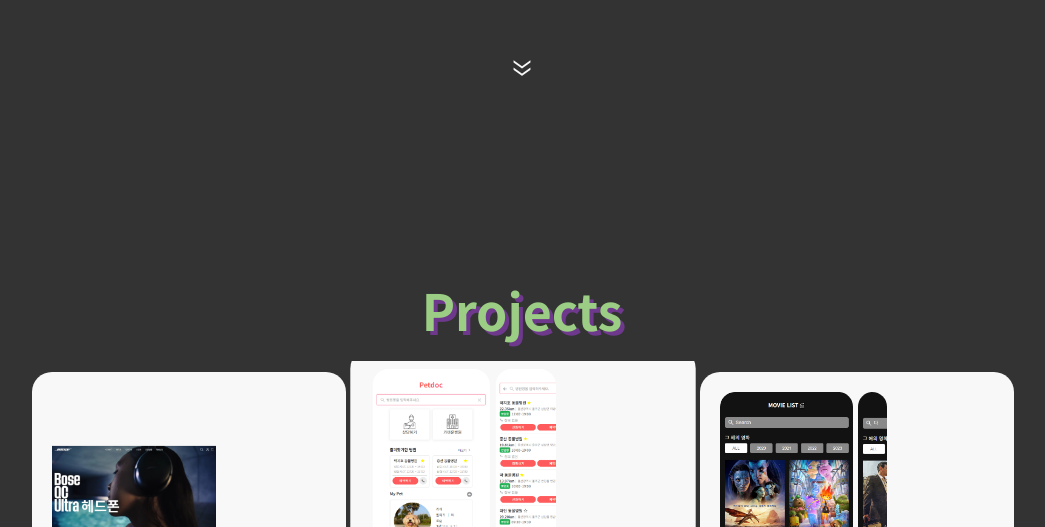
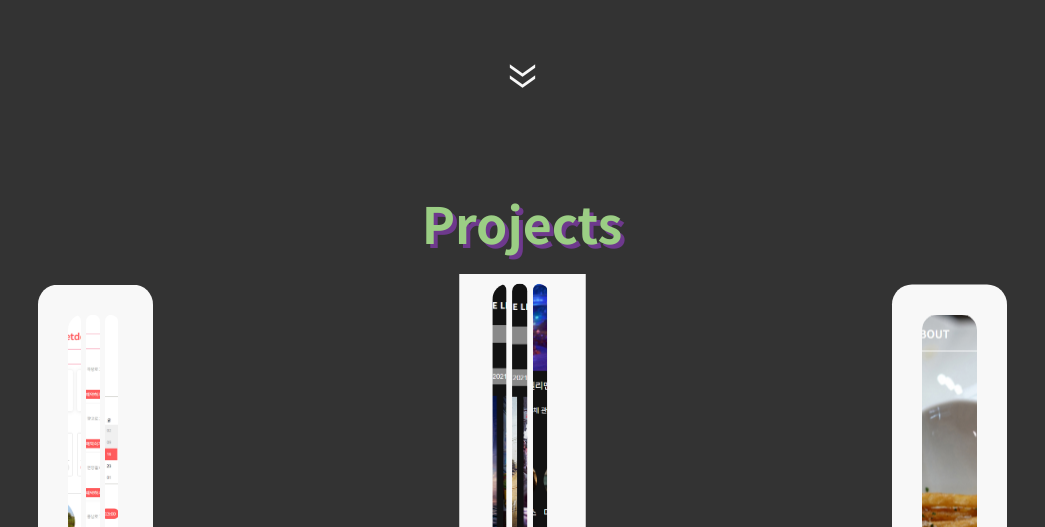
Before and after one commit to dada-see/dana-portfolio, a React (Create React App) app: page / in a window 1280 px wide. Shown: the part 2273-2800 px from the top of the page, without its empty margins (118-1163 px from the left). Built offline with nearby package versions, Linux system fonts and the light colour scheme.

Commit message:
0227 수정2

```diff
--- a/src/component/MyProjects.js
+++ b/src/component/MyProjects.js
@@ -7,12 +7,15 @@ import { Link } from 'react-scroll';
 const MyProjects = () => {
     const settings = {
         className: "center",
+        dots: true,
         arrows: false,
         centerMode: true,
         infinite: true,
         centerPadding: "0",
         slidesToShow: 3,
         speed: 500,
+        autoplay: true,
+        autoplaySpeed: 4000,
         responsive: [
             {
                 breakpoint: 1239,
--- a/src/styles/myProjects.scss
+++ b/src/styles/myProjects.scss
@@ -3,6 +3,8 @@ $html: '../../public/img/icons/icon_html.png';
 $css: '../../public/img/icons/icon_css.png';
 $figma: '../../public/img/icons/icon_figma.png';
 $github: '../../public/img/icons/icon_github.png';
+$githubBK: '../../public/img/icons/icon_github_bk.png';
+$githubGR: '../../public/img/icons/icon_github_gr.png';
 $js: '../../public/img/icons/icon_javascript.png';
 $jqueryBK: '../../public/img/icons/icon_jquery_bk.png';
 $jqueryWH: '../../public/img/icons/icon_jquery_wh.png';
@@ -47,6 +49,7 @@ $ts: '../../public/img/icons/icon_typescript.png';
     padding: 20px 0;
     margin: 0 auto 80px;
     box-sizing: border-box;
+
     .myProjects_wrap {
         width: 100%;
         position: relative;
@@ -70,10 +73,11 @@ $ts: '../../public/img/icons/icon_typescript.png';
                     height: auto;
                     overflow: hidden;
                     border-radius: 15px;
+                    margin-bottom: 10px;
+
                     img {
                         width: 100%;
                         height: auto;
-                        margin-bottom: 10px;
                         border-radius: 15px;
                     }
                 }
@@ -118,9 +122,15 @@ $ts: '../../public/img/icons/icon_typescript.png';
                             margin-left: 5px;
 
                             a {
-                                img {
-                                    width: 28px;
-                                    height: auto;
+                                .github_icon {
+                                    display: block;
+                                    width: 100%;
+                                    height: 100%;
+                                    text-indent: -999999px;
+                                    background-image: url($githubBK);
+                                    background-repeat: no-repeat;
+                                    background-size: 27px auto;
+                                    background-position: center;
                                 }
                             }
                         }
@@ -137,7 +147,8 @@ $ts: '../../public/img/icons/icon_typescript.png';
             }
         }
 
-        .Project.pj1, .Project.pj6 {
+        .Project.pj1,
+        .Project.pj6 {
             .project_wrap {
                 padding: 20px 15px 20px 20px;
 
@@ -171,9 +182,7 @@ $ts: '../../public/img/icons/icon_typescript.png';
                 margin: 0 auto;
 
                 .photo {
-                    img {
-                        margin-bottom: 15px;
-                    }
+                    margin-bottom: 15px;
                 }
 
                 .titleBox {
@@ -213,9 +222,8 @@ $ts: '../../public/img/icons/icon_typescript.png';
 
                         .portfolioGit {
                             a {
-                                img {
-                                    width: 35px;
-                                    height: auto;
+                                .github_icon {
+                                    background-size: 35px auto;
                                 }
                             }
                         }
@@ -234,37 +242,48 @@ $ts: '../../public/img/icons/icon_typescript.png';
             }
         }
 
-        .Project.pj1, .Project.pj6 {
+        .Project.pj1,
+        .Project.pj6 {
             .project_wrap {
                 padding: 30px 25px 30px 30px;
             }
         }
     }
-};
+}
+
+;
 
 /* 768px 시작 (태블릿) */
 @media screen and (min-width:768px) {
-    .MyProjects{
+    .MyProjects {
         position: relative;
         height: 100vh;
         min-height: 750px;
-        margin: 0 auto 30px;
-        .myProjects_wrap{
+        margin: 0 auto 100px;
+
+        .myProjects_wrap {
             position: absolute;
             top: 50%;
             left: 50%;
             transform: translate(-50%, -50%);
-            .Project{
+
+            .Project {
+                display: flex;
+                align-items: center;
                 padding: 20px 50px;
-                .project_wrap{
+
+                .project_wrap {
+                    position: relative;
                     width: 100%;
-                    max-width: 100%;
-                    height: 600px;
+                    max-width: 90%;
+                    height: 70vh;
+                    min-height: 680px;
+
                     .photo {
-                        width: 60%;
-                        height: 20vh;
+                        height: 300px;
+
                         img {
-                            margin-bottom: 15px;
+                            height: 100%;
                             object-fit: cover;
                         }
                     }
@@ -278,37 +297,34 @@ $ts: '../../public/img/icons/icon_typescript.png';
                             align-items: center;
 
                             h3 {
-                                margin: 0 10px 2px 0;
-                                font-size: 24px;
+                                margin: 0 15px 2px 0;
+                                font-size: 30px;
                             }
 
                             p {
-                                font-size: 16px;
+                                font-size: 20px;
                             }
                         }
 
                         .linkBox {
                             a {
                                 display: block;
-                                width: 40px;
-                                height: 40px;
+                                width: 50px;
+                                height: 50px;
                             }
 
                             .portfolioLink {
                                 a {
                                     span {
-                                        color: $darkgrey;
-                                        font-size: 40px;
-                                        line-height: 1em;
+                                        font-size: 50px;
                                     }
                                 }
                             }
 
                             .portfolioGit {
                                 a {
-                                    img {
-                                        width: 35px;
-                                        height: auto;
+                                    .github_icon {
+                                        background-size: 44px auto;
                                     }
                                 }
                             }
@@ -317,16 +333,24 @@ $ts: '../../public/img/icons/icon_typescript.png';
 
                     .content {
                         margin-bottom: 15px;
-                        font-size: 16px;
+                        font-size: 18px;
                         line-height: 1.6em;
                     }
 
                     .skills_Icon {
-                        display: flex;
+                        position: absolute;
+                        left: 30px;
+                        bottom: 20px;
+                        align-items: center;
+
+                        h3 {
+                            margin-right: 15px;
+                            font-size: 24px;
+                            line-height: 1em;
+                        }
                     }
                 }
             }
-
         }
     }
 }
@@ -335,63 +359,52 @@ $ts: '../../public/img/icons/icon_typescript.png';
 @media screen and (min-width:1024px) {
     .MyProjects {
         .myProjects_wrap {
-            .projectBox{
-                width: calc(100% - 280px);
-                margin: 0 auto;
+            .projectBox {
                 .Project {
+                    width: calc(100% - 280px);
+                    margin: 0 auto;
                     padding: 10px;
                     box-sizing: border-box;
+
                     .project_wrap {
-                        height: 100%;
-                        .photo {
-                            height: 200px;
-                            overflow: hidden;
-                            margin-bottom: 10px;
-                            img {
-                                width: 100%;
-                                height: 100%;
-                                object-fit: contain;
-                            }
-                        }
+                        padding: 30px;
                         .titleBox {
-                            .title {
-                                h3 {
-                                }
-                            }
                             .linkBox {
-                                a {
-                                }
                                 .portfolioLink {
-                                    a {
+                                    a:hover {
                                         span {
+                                            color: $green;
                                         }
                                     }
                                 }
 
                                 .portfolioGit {
-                                    a {
-                                        img {
+                                    a:hover {
+                                        .github_icon {
+                                            background-image: url($githubGR);
                                         }
                                     }
                                 }
                             }
                         }
                         .content {
+                            font-size: 22px;
                         }
+
                         .skills_Icon {
-                        }
-                    }
-                }
-
-                .Project.pj1 {
-                    .project_wrap {
-                        .photo {
-                            img {
+                            p{
+                                width: 50px;
+                                height: 50px;
+                                background-size: 40px auto;
                             }
                         }
                     }
                 }
             }
+
+            .scrollDown {
+                bottom: 10px;
+            }
         }
     }
 }
--- a/src/styles/styles.scss
+++ b/src/styles/styles.scss
@@ -57,7 +57,7 @@ h1{
         text-shadow: 4px 4px 0 $purple;
     }
     .scrollDown{
-        span{
+        .material-symbols-outlined{
             font-size: 40px;
         }
     }
@@ -71,8 +71,8 @@ h1{
         text-shadow: 4px 4px 0 $purple;
     }
     .scrollDown{
-        span{
-            font-size: 40px;
+        .material-symbols-outlined{
+            font-size: 45px;
         }
     }
 }
```
Also changed, not shown: src/component/MyInfo.js (+4 -3 lines), src/component/Project.js (+4 -3 lines), src/styles/myInfo.scss (+127 -77 lines), public/img/icons/icon_github_gr.png (added).
